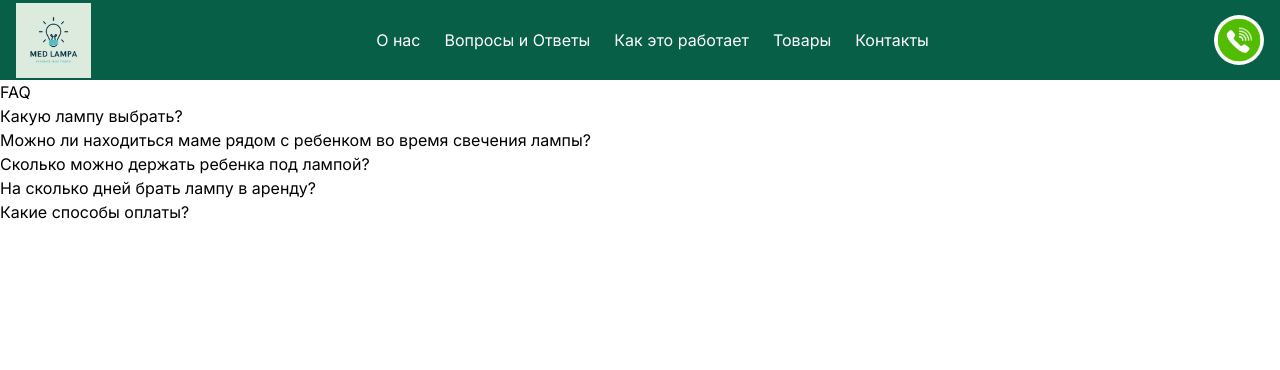
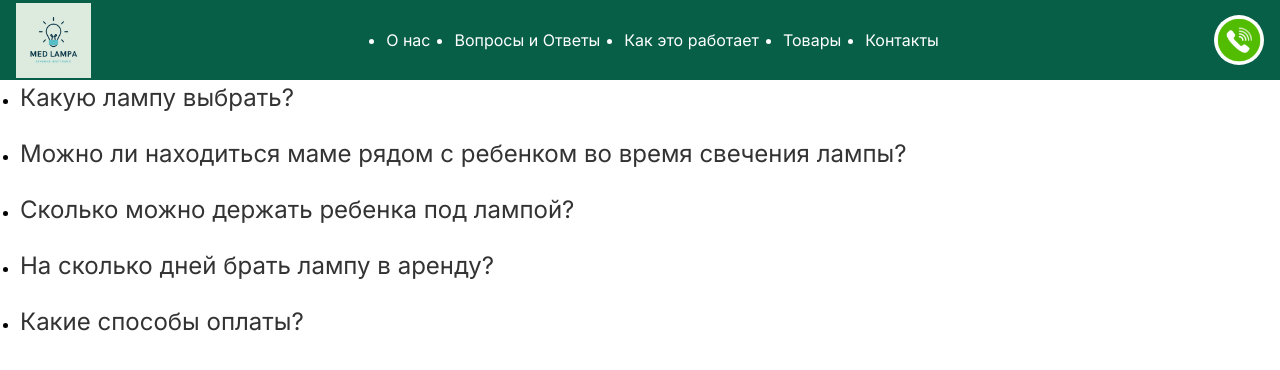
Before and after one commit to yerbol021/lamp, a Next.js app in the folder lamp/: page /faq in a window 1280 px wide. Shown: the top 370 px of the page. Built offline with nearby package versions, Linux system fonts and the light colour scheme.

Commit message:
Added faq css

```diff
--- a/lamp/app/faq/faq.css
+++ b/lamp/app/faq/faq.css
@@ -1,3 +1,23 @@
+.faq_ru {
+  margin: 20px;
+}
+
 .question {
   cursor: pointer; /* Change cursor style to pointer */
+  margin-bottom: 20px; /* Add more space between questions */
 }
+
+.question h2 {
+  font-size: 1.5rem;
+  color: #333;
+}
+
+.answer {
+  font-size: 1rem;
+  color: #555;
+}
+
+ul {
+  list-style-type: disc;
+  margin-left: 20px;
+}
--- a/lamp/app/faq/page.tsx
+++ b/lamp/app/faq/page.tsx
@@ -41,7 +41,6 @@ const FAQPage: NextPage = () => {
 
   return (
     <div>
-      <h1>FAQ</h1>
       <ul>
         {faqData.map((faq, index) => (
           <li
```
